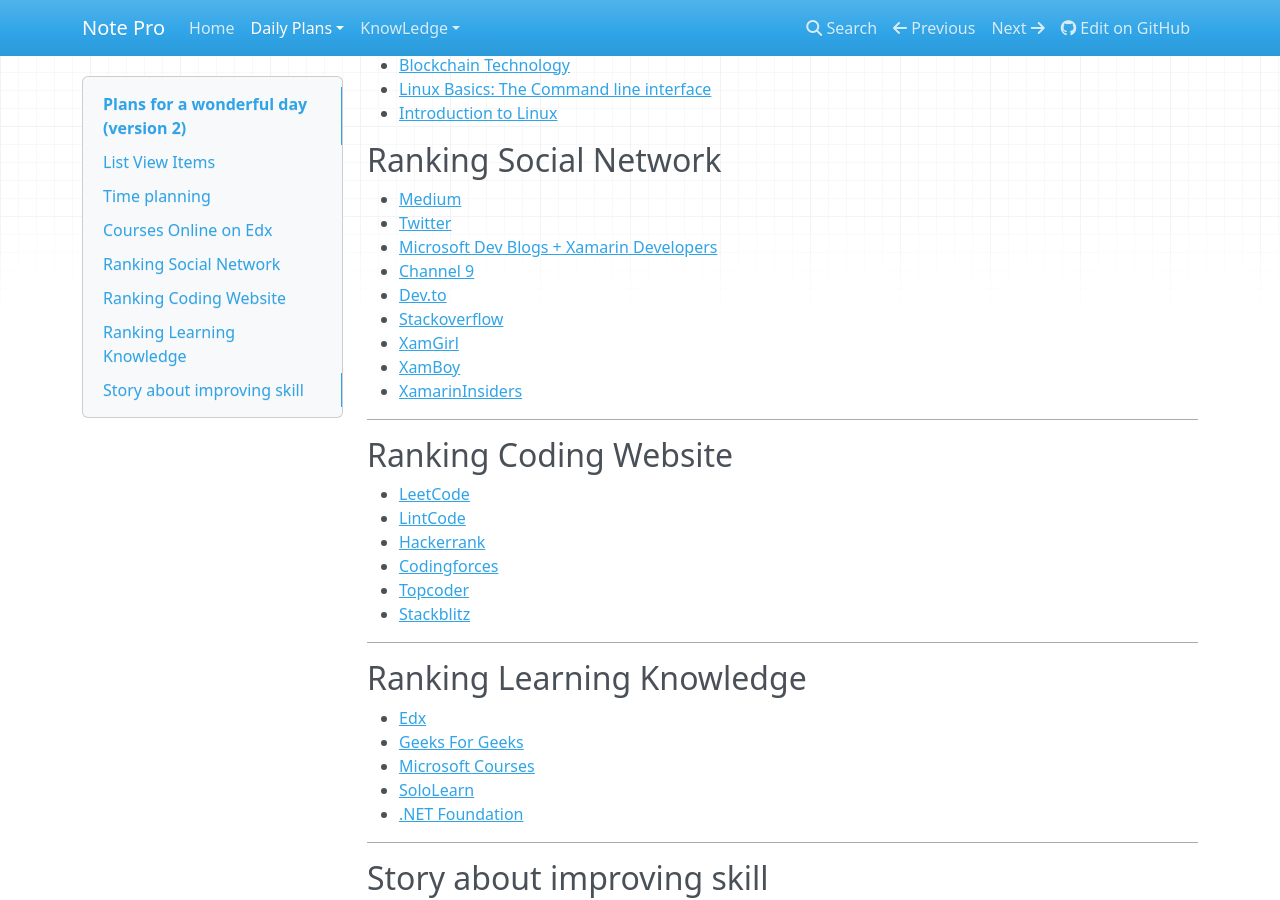
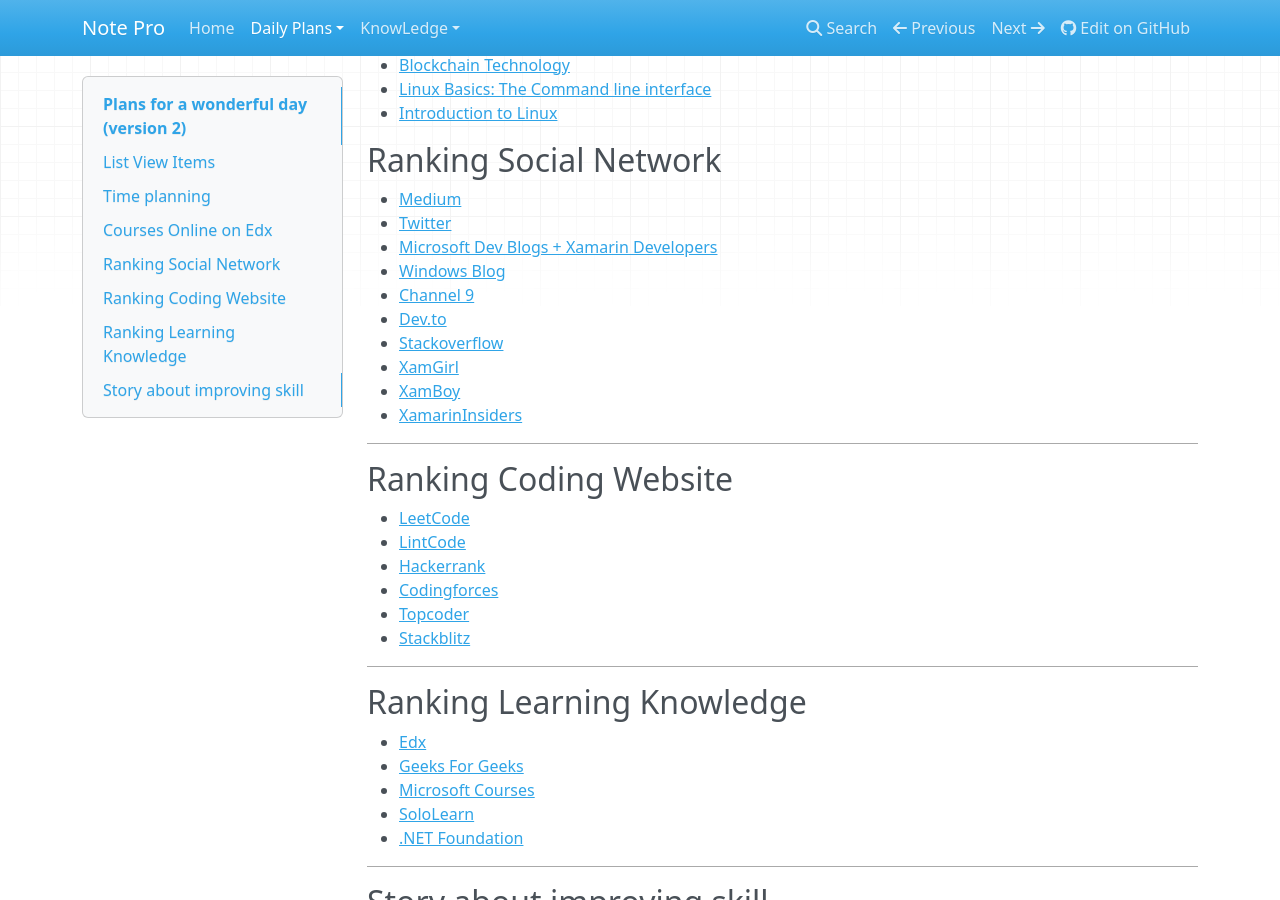
Before and after one commit to MoonSmile1707/NotePro, an MkDocs documentation site: the page built from docs/daily-plans/plans-version-2.md, in a window 1280 px wide and 900 px high, scrolled down 1032 px. Built offline with MkDocs 1.6.1, drawn with Linux system fonts in a browser that asks for light colours; nearby versions of some CDN libraries.

Commit message:
add blog for daily update

```diff
--- a/docs/daily-plans/plans-version-2.md
+++ b/docs/daily-plans/plans-version-2.md
@@ -46,6 +46,7 @@
 - [Medium](https://medium.com/)
 - [Twitter](https://twitter.com/)
 - [Microsoft Dev Blogs + Xamarin Developers](https://devblogs.microsoft.com/)
+- [Windows Blog](https://blogs.windows.com/)
 - [Channel 9](https://channel9.msdn.com/)
 - [Dev.to](https://dev.to/)
 - [Stackoverflow](https://stackoverflow.com/)
```
